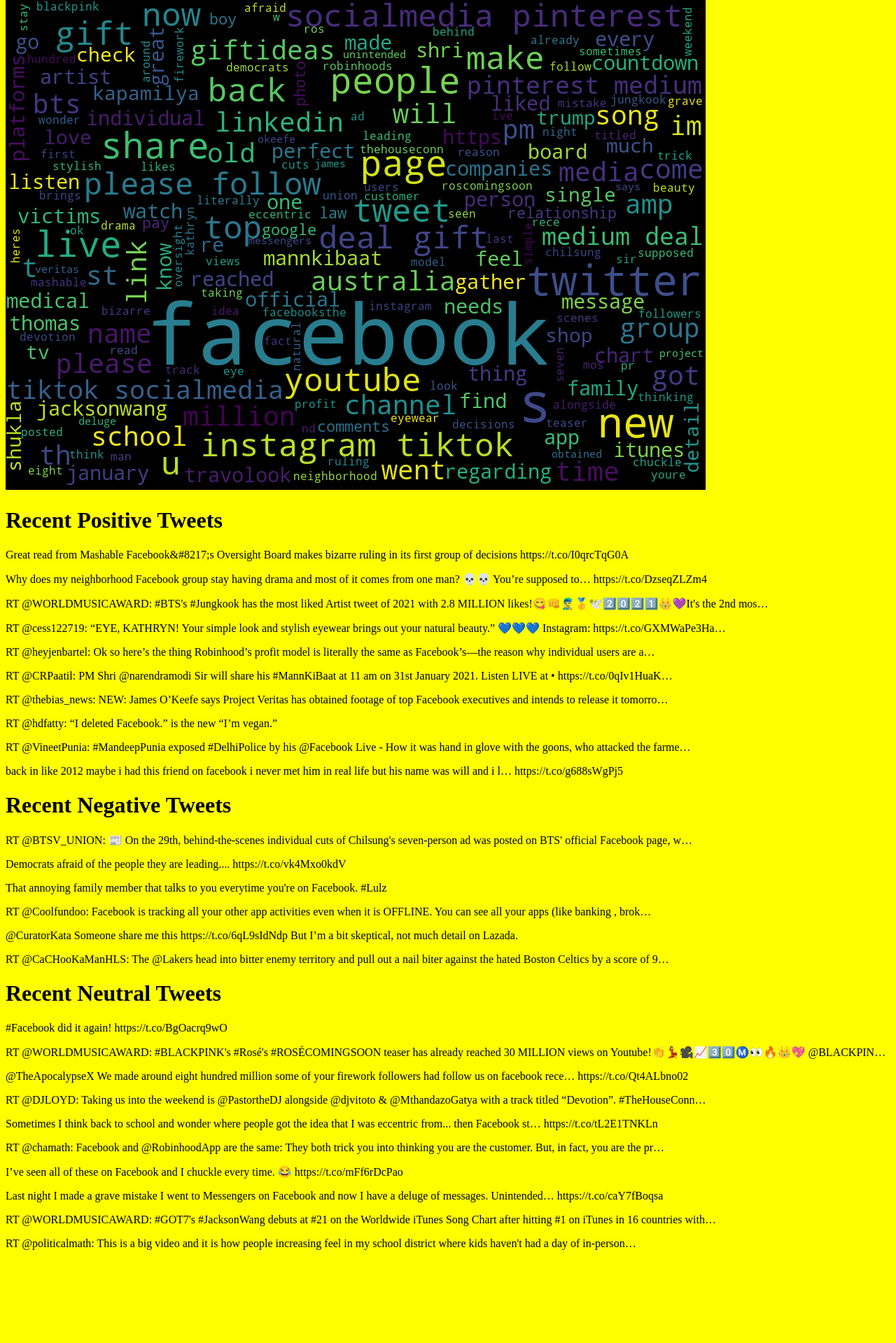
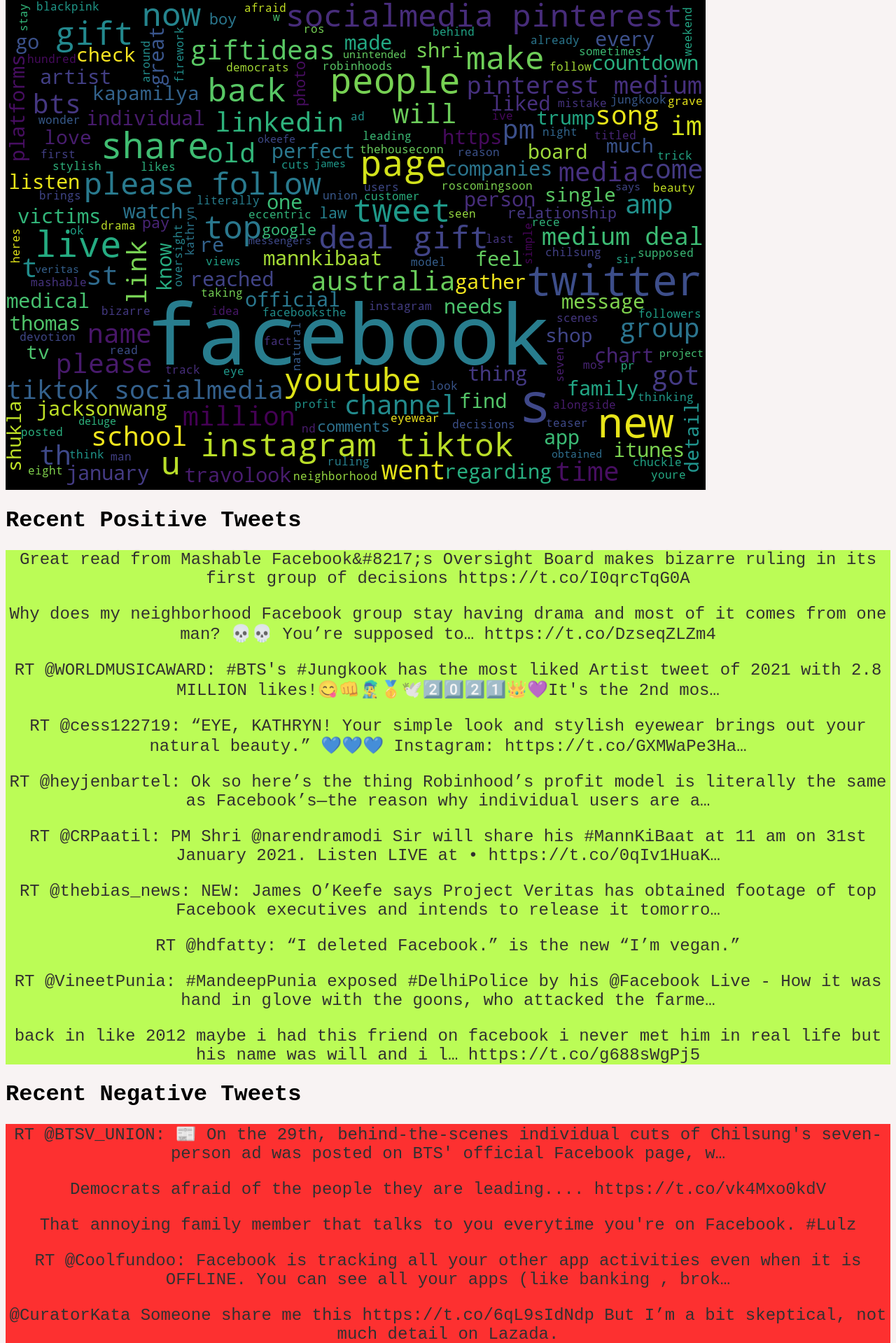
Before and after one commit to importRS/twittEmotion, a Flask app: template templates/copyindex.html in a window 1280 px wide. Shown: the part 488-2407 px from the top of the page at 70% size. Before the commit the page ends 2274 px from the top, so only its background shows below. Run offline with Flask 2, Linux system fonts and the light colour scheme; the template is opened without the code that fills it, so the values that code supplies are empty; parts of the project's set-up code (start-up, migrations or seed data) failed here and were passed over; some libraries are stand-ins or nearby versions.

Commit message:
Create styesResult.css

```diff
--- a/static/css/style.css
+++ /dev/null
@@ -1,3 +0,0 @@
-body{
-  background-color: yellow;
-}
--- a/static/css/stylesResult.css
+++ b/static/css/stylesResult.css
@@ -1,3 +1,55 @@
 body{
-    background-color: yellow;
+    background-color:rgb(248, 243, 243);
 }
+
+.pieChart{
+  font-size: x-large;
+  font-family:'Courier New', Courier, monospace;
+}
+
+.barChart{
+  font-size: x-large;
+  font-family:'Courier New', Courier, monospace;
+}
+
+.posHeading{
+font-family: 'Courier New', Courier, monospace;
+font-size: 2rem;
+}
+
+.negHeading{
+font-family: 'Courier New', Courier, monospace;
+font-size: 2rem;
+}
+
+.neuHeading{
+font-family: 'Courier New', Courier, monospace;
+font-size: 2rem;
+}
+
+.pos{
+    border-color: black;
+    opacity: 0.8;
+    background-color: greenyellow ;
+    text-align: center;
+    font-size: 1.5rem;
+    font-family: 'Courier New', Courier, monospace;
+}
+
+.neg{
+    border-color: black;
+    opacity: 0.8;
+    background-color: red;
+    text-align: center;
+    font-size: 1.5rem;
+    font-family: 'Courier New', Courier, monospace;
+}
+
+.neu{
+border-color: black;
+opacity: 0.8;
+font-size: 1.5rem;
+background-color: aqua;
+text-align: center;
+font-family: 'Courier New', Courier, monospace;
+}
```
Also changed, not shown: copyindex.html (added, +134 -0 lines).
